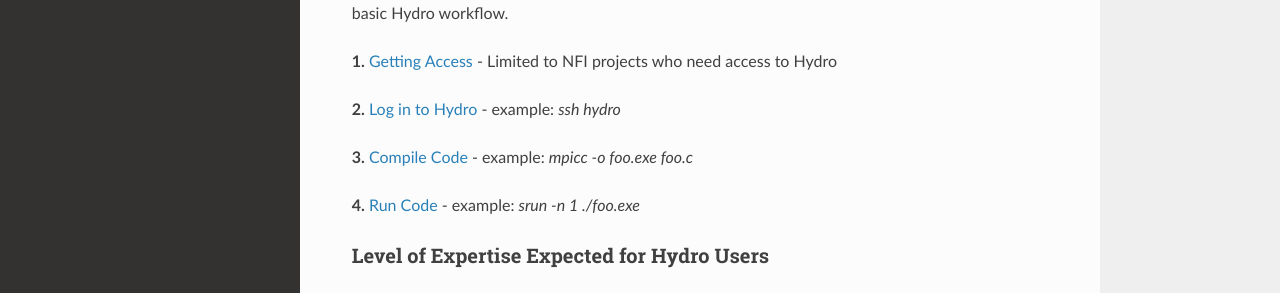
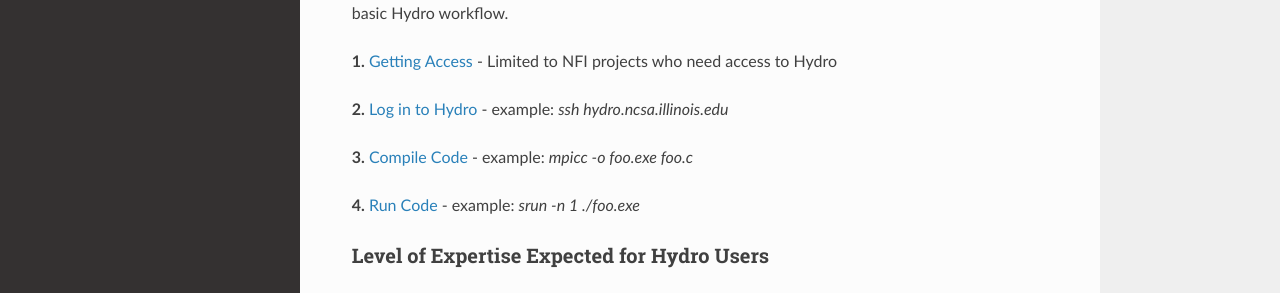
Before and after one commit to ncsa/hydro_documentation, a Sphinx documentation site: the page built from docs/source/index.rst, in a window 1280 px wide and 900 px high. Shown: the part 384-677 px from the top of the window. Built offline with Sphinx 7.4.7 and the Read the Docs theme 2.0.0, drawn with Linux system fonts in a browser that asks for light colours; pages that are not in the unit, such as notebooks, are missing from menus.

Commit message:
Make example generic
Change the example command such that it works regardless of where the user is connecting from...

```diff
--- a/docs/source/index.rst
+++ b/docs/source/index.rst
@@ -18,7 +18,7 @@
 **1.** `Getting Access <#Access>`__ - Limited to NFI projects who need
 access to Hydro
 
-**2.** `Log in to Hydro <#Logging%20in>`__ - example: *ssh hydro*
+**2.** `Log in to Hydro <#Logging%20in>`__ - example: *ssh hydro.ncsa.illinois.edu*
 
 **3.** `Compile Code <#Compiling>`__ - example: *mpicc -o foo.exe foo.c*
 
```
